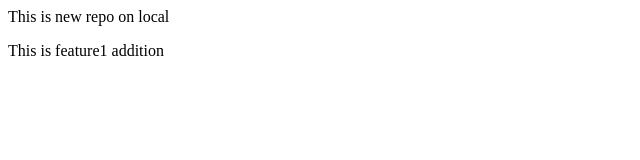
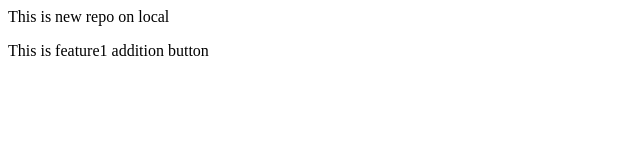
Before and after one commit to Rhythm0703/localrepo, a plain HTML site: page index.html in a window 1280 px wide. Shown: the full height of the page, 0-640 px from the left. Drawn offline with Linux system fonts and the light colour scheme.

Commit message:
add button

```diff
--- a/index.html
+++ b/index.html
@@ -2,4 +2,4 @@
 
 </p>
 
-<p>This is feature1 addition</p>
+<p>This is feature1 addition button</p>
```
